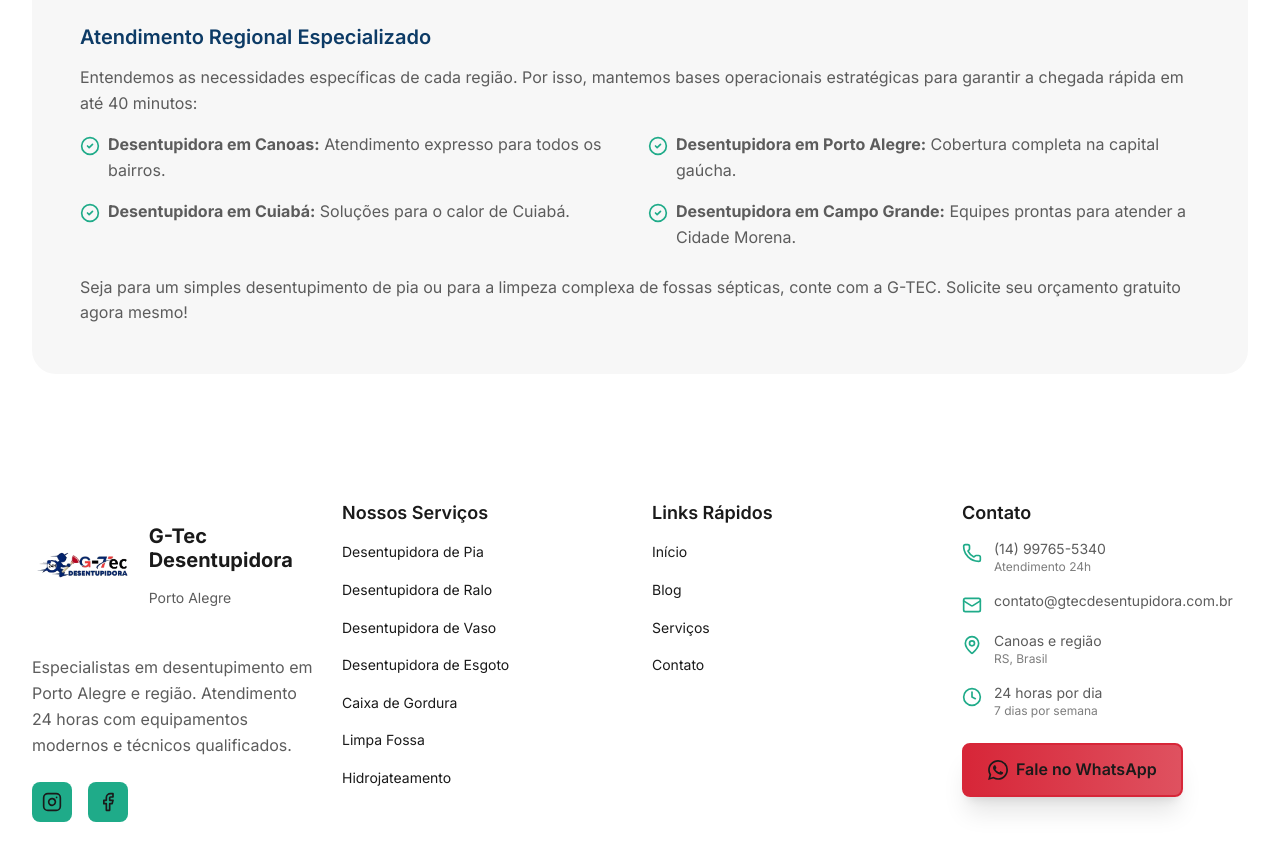
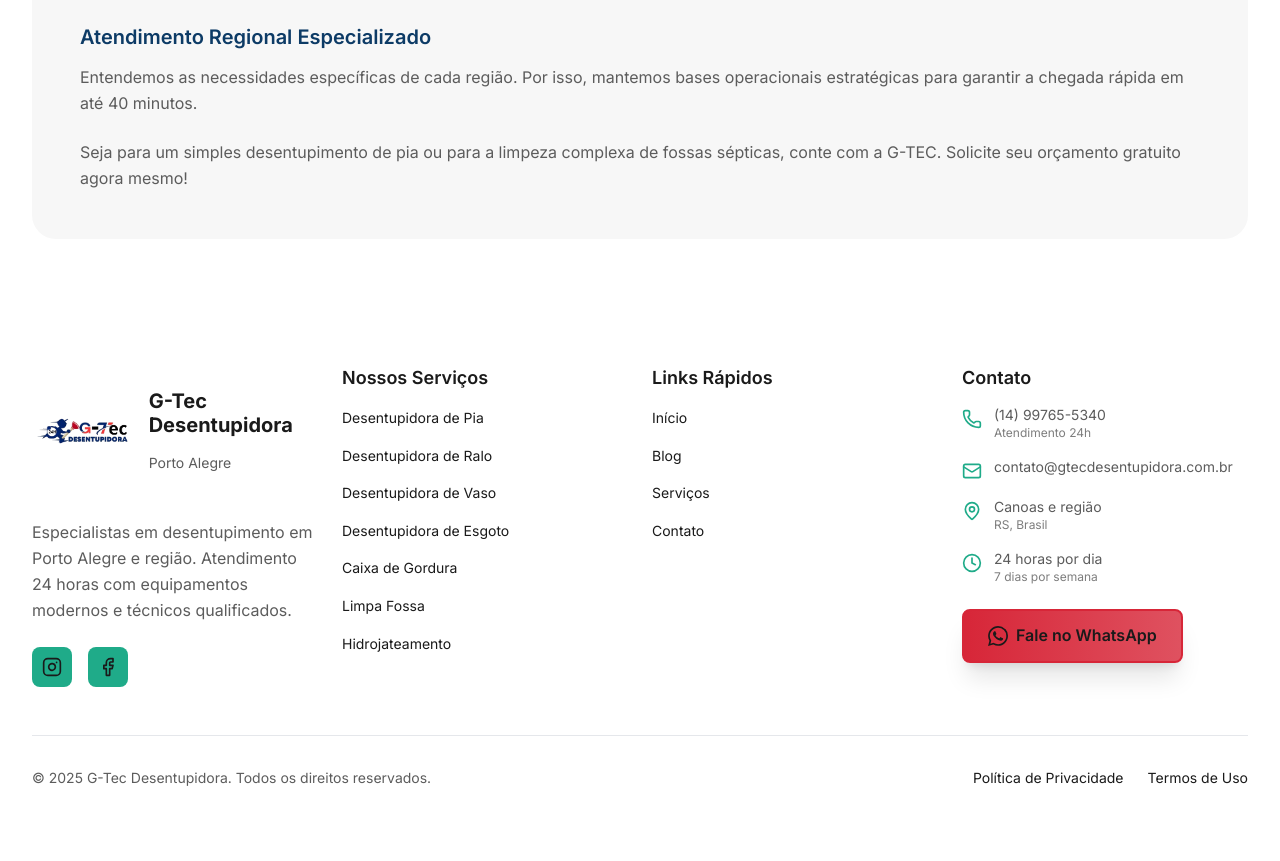
Before and after one commit to igormart21/Blog-Get, a Next.js app: page / in a window 1280 px wide. Shown: the part 2244-3105 px from the top of the page. After the commit the page ends 3080 px from the top, so only its background shows below. Built offline with nearby package versions, Linux system fonts and the light colour scheme.

Commit message:
fix: Remove specific city list from home page

```diff
--- a/src/app/page.tsx
+++ b/src/app/page.tsx
@@ -67,26 +67,8 @@
                                 Atendimento Regional Especializado
                             </h3>
                             <p className="mb-4">
-                                Entendemos as necessidades específicas de cada região. Por isso, mantemos bases operacionais estratégicas para garantir a chegada rápida em até 40 minutos:
+                                Entendemos as necessidades específicas de cada região. Por isso, mantemos bases operacionais estratégicas para garantir a chegada rápida em até 40 minutos.
                             </p>
-                            <ul className="grid md:grid-cols-2 gap-4 mt-4 list-none pl-0">
-                                <li className="flex items-start">
-                                    <CheckCircle2 className="w-5 h-5 text-primary-green mr-2 mt-1 flex-shrink-0" />
-                                    <span><strong><a href="https://canoas.desentupidora24horas.tec.br" target="_blank" rel="noopener noreferrer" className="text-primary-blue hover:underline">Desentupidora em Canoas</a>:</strong> Atendimento expresso para todos os bairros.</span>
-                                </li>
-                                <li className="flex items-start">
-                                    <CheckCircle2 className="w-5 h-5 text-primary-green mr-2 mt-1 flex-shrink-0" />
-                                    <span><strong><a href="https://desentupidora24horas.tec.br" target="_blank" rel="noopener noreferrer" className="text-primary-blue hover:underline">Desentupidora em Porto Alegre</a>:</strong> Cobertura completa na capital gaúcha.</span>
-                                </li>
-                                <li className="flex items-start">
-                                    <CheckCircle2 className="w-5 h-5 text-primary-green mr-2 mt-1 flex-shrink-0" />
-                                    <span><strong><a href="https://cuiaba.desentupidora24horas.tec.br" target="_blank" rel="noopener noreferrer" className="text-primary-blue hover:underline">Desentupidora em Cuiabá</a>:</strong> Soluções para o calor de Cuiabá.</span>
-                                </li>
-                                <li className="flex items-start">
-                                    <CheckCircle2 className="w-5 h-5 text-primary-green mr-2 mt-1 flex-shrink-0" />
-                                    <span><strong><a href="https://campogrande.desentupidora24horas.tec.br" target="_blank" rel="noopener noreferrer" className="text-primary-blue hover:underline">Desentupidora em Campo Grande</a>:</strong> Equipes prontas para atender a Cidade Morena.</span>
-                                </li>
-                            </ul>
 
                             <p className="mt-6">
                                 Seja para um simples desentupimento de pia ou para a limpeza complexa de fossas sépticas, conte com a G-TEC. Solicite seu orçamento gratuito agora mesmo!
```
